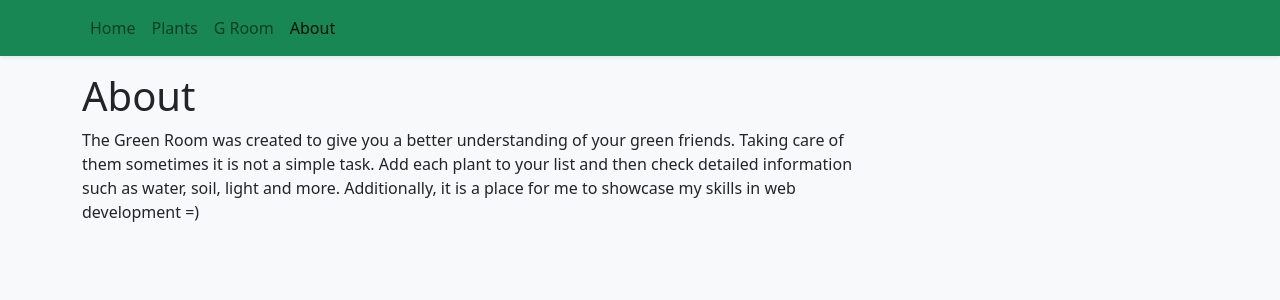
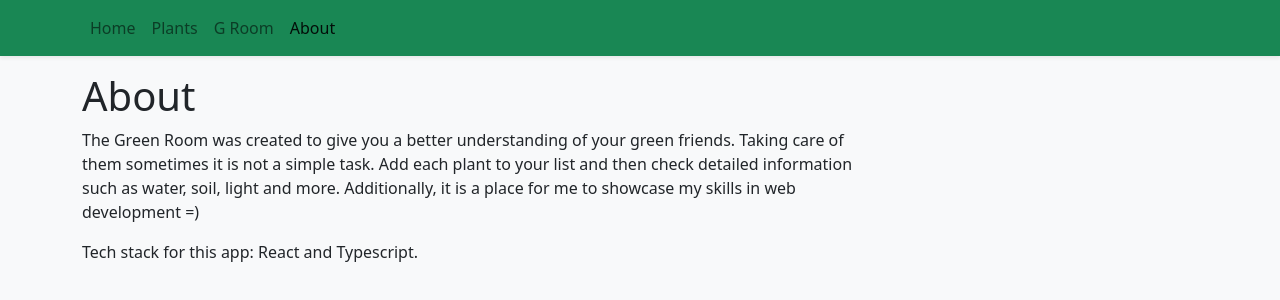
Before and after one commit to hseiji/green-room-app, a React (Vite) app: page /about in a window 1280 px wide. Shown: the top 300 px of the page. Built offline with nearby package versions, Linux system fonts and the light colour scheme.

Commit message:
Add more comments

```diff
--- a/src/pages/About.tsx
+++ b/src/pages/About.tsx
@@ -9,6 +9,7 @@ export function About() {
         water, soil, light and more. Additionally, it is a place for me to
         showcase my skills in web development =)
       </p>
+      <p>Tech stack for this app: React and Typescript.</p>
     </>
   )
 }
```
